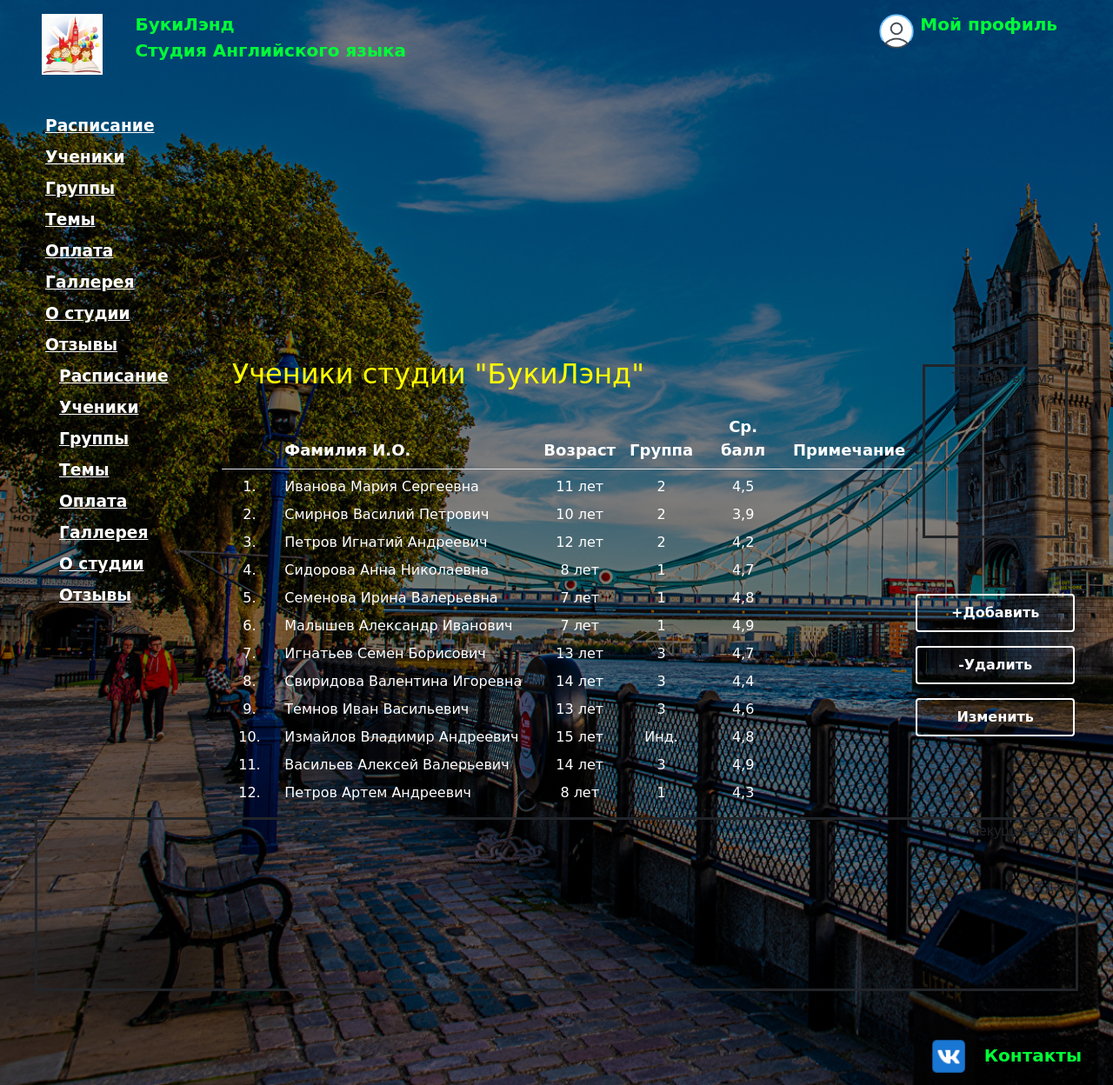
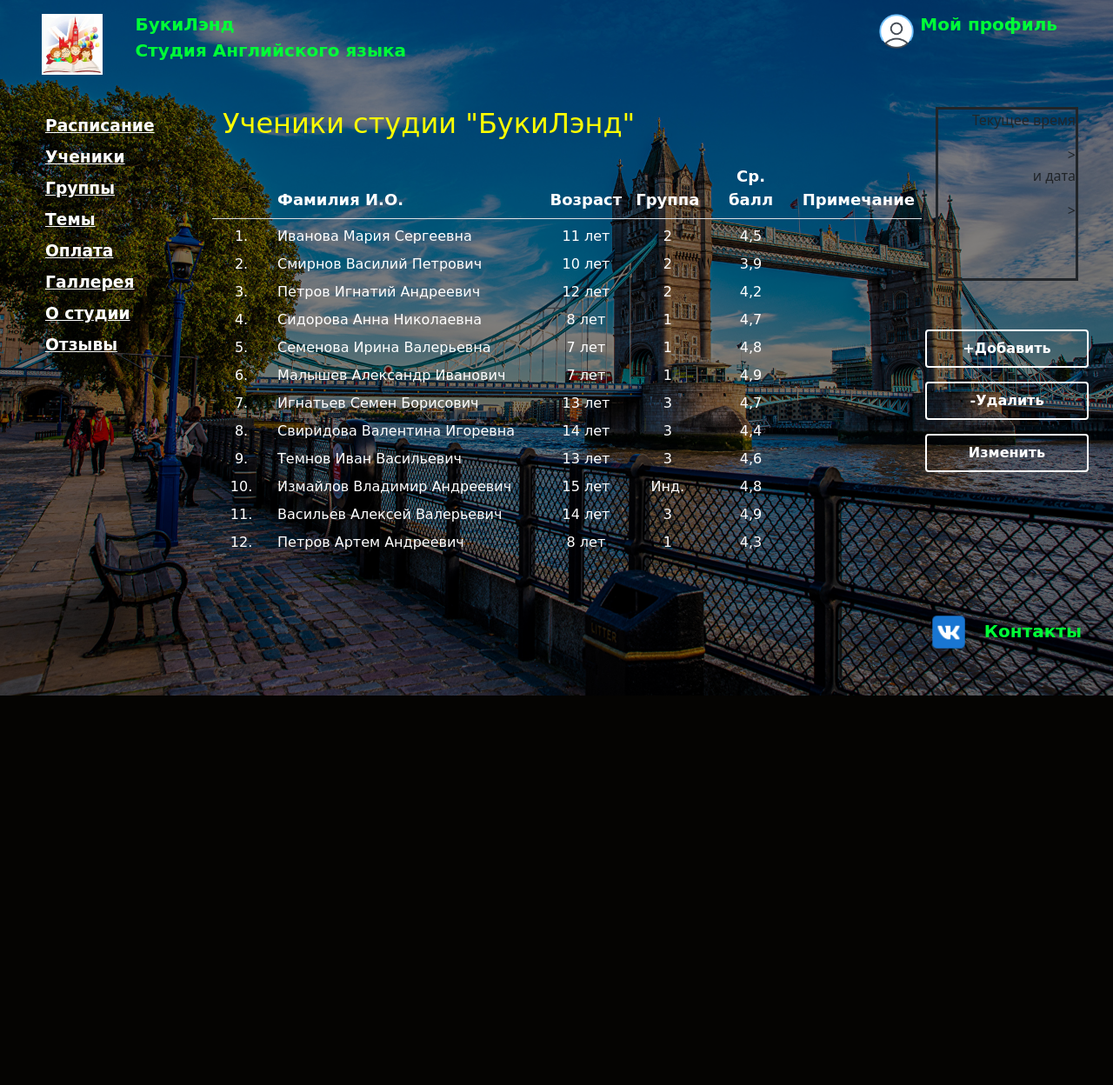
Before and after one commit to Antikrolik-76/English_studio, a Django app: page /students/ in a window 1280 px wide. Shown: the whole page at 87% size. After the commit the page ends 800 px from the top, so only its background shows below. Run offline with Django 5.2, Linux system fonts and the light colour scheme.

Commit message:
Поправил вывод странички students

```diff
--- a/config/settings.py
+++ b/config/settings.py
@@ -39,8 +39,8 @@ INSTALLED_APPS = [
     'django.contrib.messages',
     'django.contrib.staticfiles',
     'main.apps.MainConfig',
-    'groups.apps.GroupsConfig'
-    # 'students.apps.StudentsConfig'
+    'groups.apps.GroupsConfig',
+    'students.apps.StudentsConfig',
 ]
 
 MIDDLEWARE = [
--- a/main/templates/base.html
+++ b/main/templates/base.html
@@ -18,7 +18,7 @@
             <div class="col align-self-center">
               <nav class="navbar bg-body-tertiary">
                 <div class="container-fluid">
-                  <a class="navbar-brand" href="{% url 'today' %}">
+                  <a class="navbar-brand" href="{% url 'main' %}">
                       <div class="row">
                           <div class="col-3">
                               <img src="{% static 'img/logo.jpeg' %}" alt="Logo" width="70" height="70" class="d-inline-block align-text-top">
@@ -54,16 +54,11 @@
           <div class="col-2 mx-1">
 
             {% block mainmenu %}
-
                 <div class="list-group w-75">
-
-
                             {% for m in menu %}
-
                                 <a class="pt-2 px-2 text podsvetka" style="font-size:14pt"  href="{% url m.url_name %}">
                                     {{m.title}}
                                 </a>
-
                             {% endfor %}
 
 <!--                  <a href="#" class="# pt-2 px-2 text podsvetka" style="font-size:14pt">Ученики</a>-->
@@ -75,12 +70,8 @@
 <!--                  <a href="#" class="# pt-2 px-2 text podsvetka" style="font-size:14pt">Отзывы</a>-->
 
                 </div>
-
-
               {% endblock %}
-
           </div>
-
             {% block content%}
 
             {% endblock %}
@@ -88,6 +79,9 @@
           <div class="col">
               <div style="width: 100%; height: 200px; border: solid; text-align: end;"><p>Текущее время</p>>
                   <br><p>и дата</p>></div>
+              {% block button %}
+
+              {% endblock %}
           </div>
         </div>
       </div>
--- a/main/views.py
+++ b/main/views.py
@@ -15,15 +15,15 @@ menu=[{'title': 'Расписание', 'url_name': 'schedule'},
 
 
 def main(request):
-    return render(request, 'today.html', {'menu': menu,'title': 'Главная'})
+    return render(request, 'today.html', {'menu': menu, 'title': 'Главная'})
 
 
 def week(request):
-    return render(request, 'week.html', {'menu': menu,'title': 'На неделю'})
+    return render(request, 'week.html', {'menu': menu, 'title': 'На нbделю'})
 
 
 def today(request):
-    return render(request, 'today.html', {'menu': menu,'title': 'На сегодня'})
+    return render(request, 'today.html', {'menu': menu, 'title': 'На сегодня'})
 
 
 def schedule(request: HttpResponse):
--- a/students/templates/students.html
+++ b/students/templates/students.html
@@ -2,20 +2,6 @@
 {% load static %}
 {% block content%}
 
-      <div class="container-fluid">
-        <div class="row mw-100 mx-1">
-          <div class="col-2 mx-1">
-            <div class="list-group w-75">
-              <a href="#" class="# pt-2 px-2 text podsvetka" style="font-size:14pt;">Расписание</a>
-              <a href="#" class="# pt-2 px-2 text podsvetka" style="font-size:14pt">Ученики</a>
-              <a href="#" class="# pt-2 px-2 text podsvetka" style="font-size:14pt">Группы</a>
-              <a href="#" class="# pt-2 px-2 text podsvetka" style="font-size:14pt">Темы</a>
-              <a href="#" class="# pt-2 px-2 text podsvetka" style="font-size:14pt;">Оплата</a>
-              <a href="#" class="# pt-2 px-2 text podsvetka" style="font-size:14pt">Галлерея</a>
-              <a href="#" class="# pt-2 px-2 text podsvetka" style="font-size:14pt">О студии</a>
-              <a href="#" class="# pt-2 px-2 text podsvetka" style="font-size:14pt">Отзывы</a>
-            </div>
-          </div>
           <div class="col-8 mx-1">
             <div class="row mb-2">
               <h2>Ученики студии "БукиЛэнд"</h2>
@@ -133,19 +119,13 @@
               </table>
             </div>
           </div>
-          <div class="col">
-              <div class="row my-auto p-2">
-                <div style="width: 100%; height: 200px; border: solid; text-align: end;">Текущее время
-                  <br>и дата
-                </div>
-              </div>
-              <div class="row pt-5">
+
+{% endblock %}
+
+{% block button %}
+      <div class="row pt-5">
                 <button type="button" class="btn podsvetka btn-white text py-2 my-2">+Добавить</button>
                 <button type="button" class="btn podsvetka btn-white text py-2 my-2">-Удалить</button>
                 <button type="button" class="btn podsvetka btn-white text py-2 my-2">Изменить</button>
-              </div>
-          </div>
-        </div>
       </div>
-
 {% endblock %}
```
Also changed, not shown: groups/templates/groups.html (+7 -1 lines).
